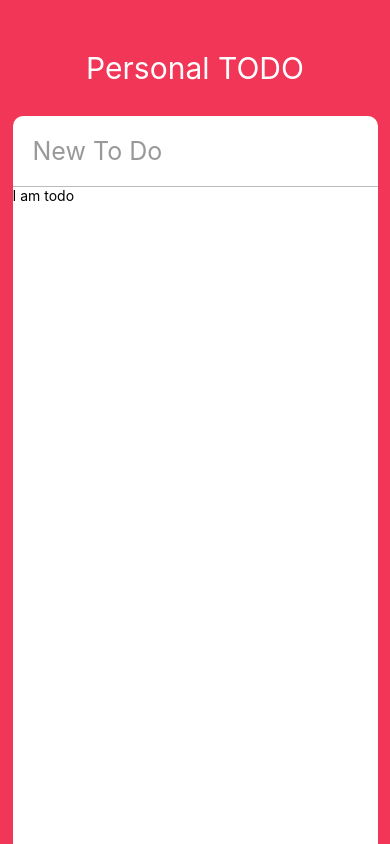
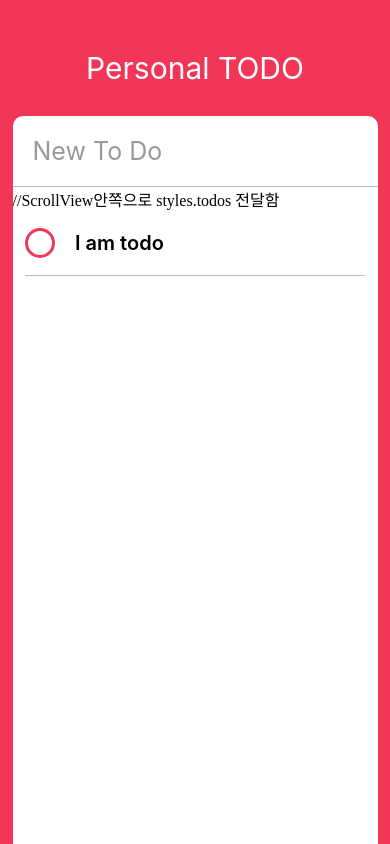
Before and after one commit to gabrieljo/react_todo, a React Native app: screen / in a window 390 px wide. Built offline with nearby package versions, Linux system fonts and the light colour scheme.

Commit message:
todolist ui

```diff
--- a/App.js
+++ b/App.js
@@ -37,7 +37,8 @@
             returnKeyType={"done"}
             autoCorrect={false}
           />
-          <ScrollView>
+          //ScrollView안쪽으로 styles.todos 전달함
+          <ScrollView contentContainerStyle={styles.todos}>
             <ToDo />
           </ScrollView>
         </View>
@@ -93,6 +94,9 @@
     borderBottomColor: "#bbb",
     borderBottomWidth: 1,
     fontSize: 25
+  },
+  todos: {
+    alignItems: "center"
   }
 });
 
--- a/src/components/ToDo.js
+++ b/src/components/ToDo.js
@@ -1,14 +1,70 @@
 import React, { Component } from "react";
-import { View, Text, TouchableOpacity, StyleSheet } from "react-native";
+import {
+  View,
+  Text,
+  TouchableOpacity,
+  StyleSheet,
+  Dimensions
+} from "react-native";
+
+const { width, height } = Dimensions.get("window");
 
 class ToDo extends Component {
+  state = {
+    isEditing: false,
+    isCompleted: false
+  };
   render() {
     return (
-      <View>
-        <Text>I am todo</Text>
+      <View style={styles.container}>
+        <TouchableOpacity onPress={this._toggleComplete.bind(this)}>
+          <View
+            style={[
+              styles.circle,
+              this.state.isCompleted ? styles.completed : styles.uncompleted
+            ]}
+          />
+        </TouchableOpacity>
+        <Text style={styles.text}>I am todo</Text>
       </View>
     );
   }
+
+  _toggleComplete = () => {
+    this.setState(prevState => {
+      return {
+        isCompleted: !prevState.isCompleted
+      };
+    });
+  };
 }
 
+const styles = StyleSheet.create({
+  container: {
+    width: width - 50,
+    borderBottomColor: "#bbb",
+    borderBottomWidth: StyleSheet.hairlineWidth,
+    flexDirection: "row",
+    alignItems: "center"
+  },
+  text: {
+    fontWeight: "600",
+    fontSize: 20,
+    marginVertical: 20
+  },
+  circle: {
+    width: 30,
+    height: 30,
+    borderRadius: 15,
+    borderWidth: 3,
+    marginRight: 20
+  },
+  completed: {
+    borderColor: "#bbb"
+  },
+  uncompleted: {
+    borderColor: "#F23657"
+  }
+});
+
 export default ToDo;
```
